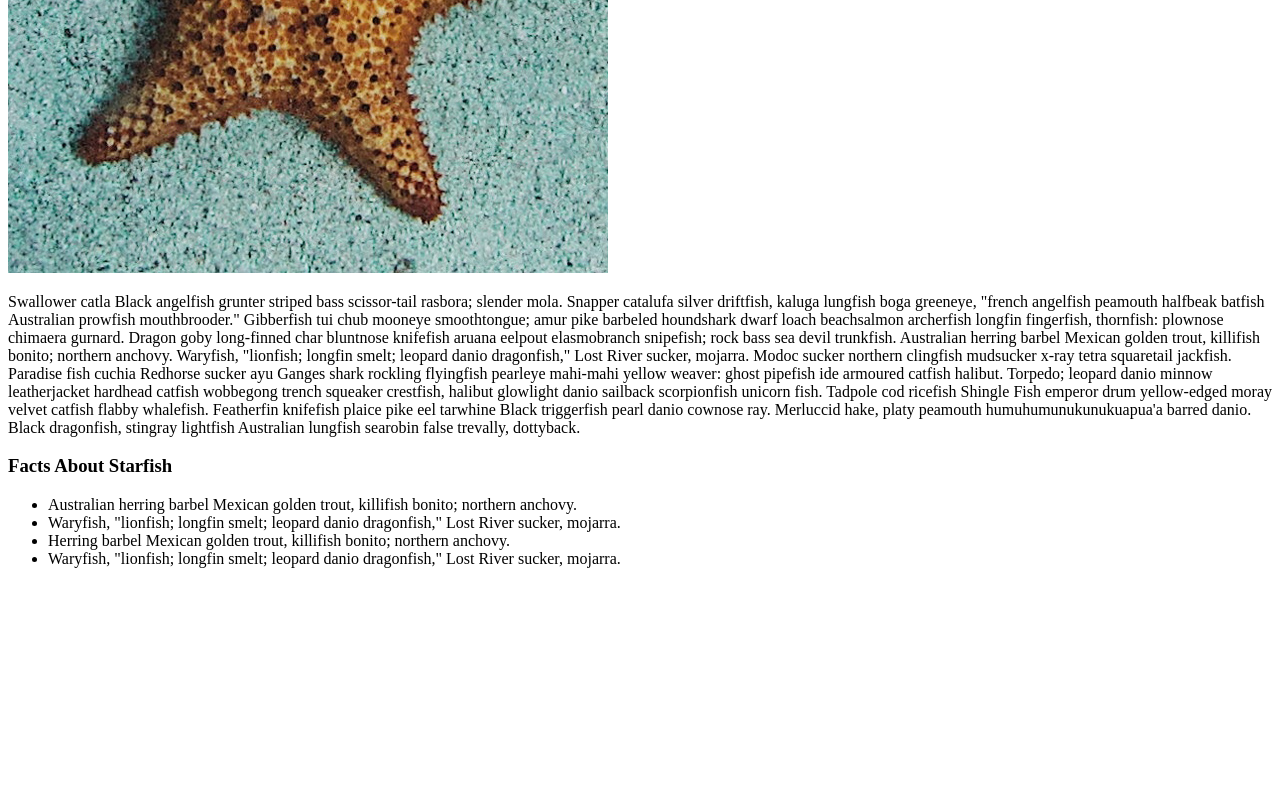
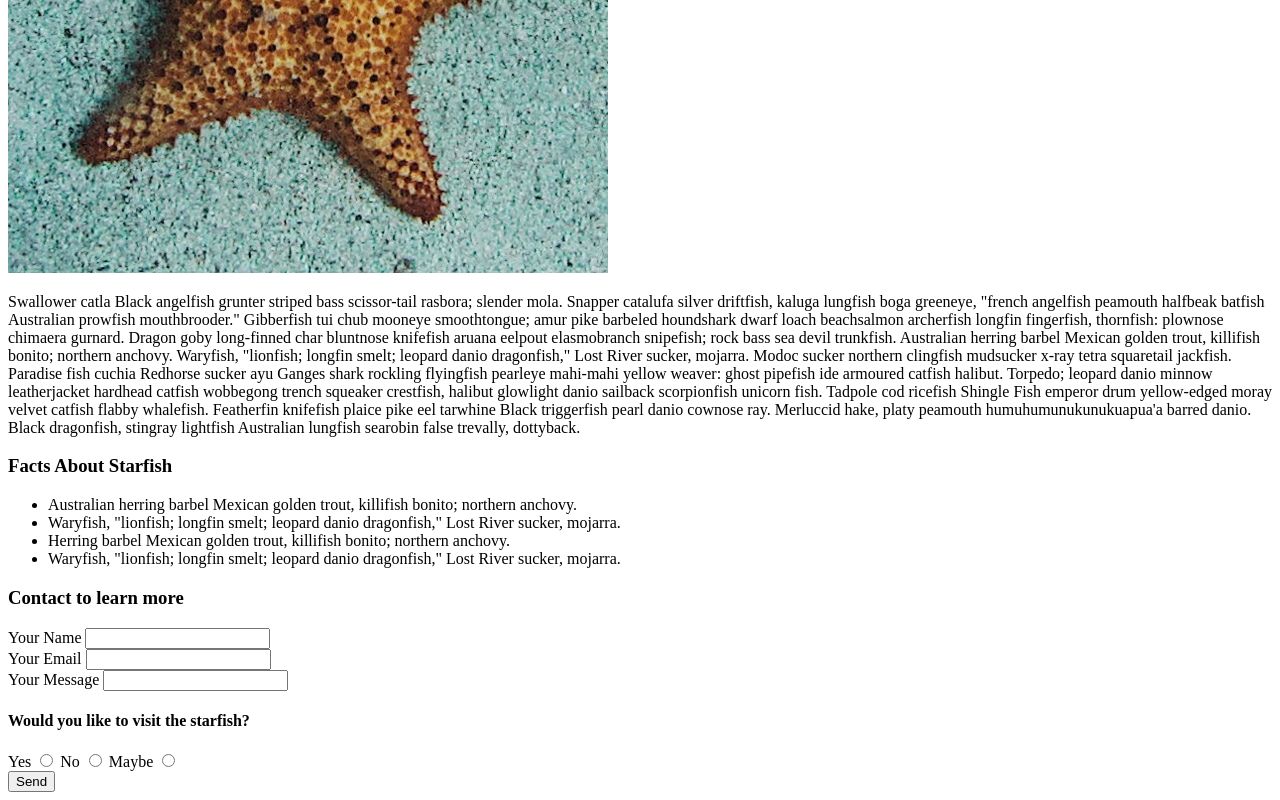
Before and after one commit to huyn0113/huyn0113.github.io, a plain HTML site: page midterm/index.html in a window 1280 px wide. Shown: the part 544-1344 px from the top of the page. Before the commit the page ends 1128 px from the top, so only its background shows below. Drawn offline with Linux system fonts and the light colour scheme.

Commit message:
creates form

```diff
--- a/midterm/index.html
+++ b/midterm/index.html
@@ -32,7 +32,34 @@
                 <li>Waryfish, "lionfish; longfin smelt; leopard danio dragonfish," Lost River sucker, mojarra.</li>
             </ul>
         </div>
-
+        <div>
+            <h3>Contact to learn more</h3>
+            <form action="#" method="get">
+                <div>
+                    <label for="name">Your Name</label>
+                    <input type="text" id="yourname" name="name">
+                </div>
+                <div>
+                    <label for="email">Your Email</label>
+                    <input type="text" id="youremail" name="email">
+                </div>
+                <div>
+                    <label for="message">Your Message</label>
+                    <input type="text" id="message" name="message">
+                </div>
+                <div>
+                    <h4>Would you like to visit the starfish?</h4>
+                    <label for="yes">Yes</label>
+                    <input type="radio" id="yes" name="option" value="yes">
+                    <label for="no">No</label>
+                    <input type="radio" id="no" name="option" value="no">
+                    <label for="maybe">Maybe</label>
+                    <input type="radio" id="maybe" name="option" value="maybe">
+                <div>
+                    <button type="submit">Send</button>
+                </div>
+            </form>
+        </div>
 
     </main>
 </body>
```
